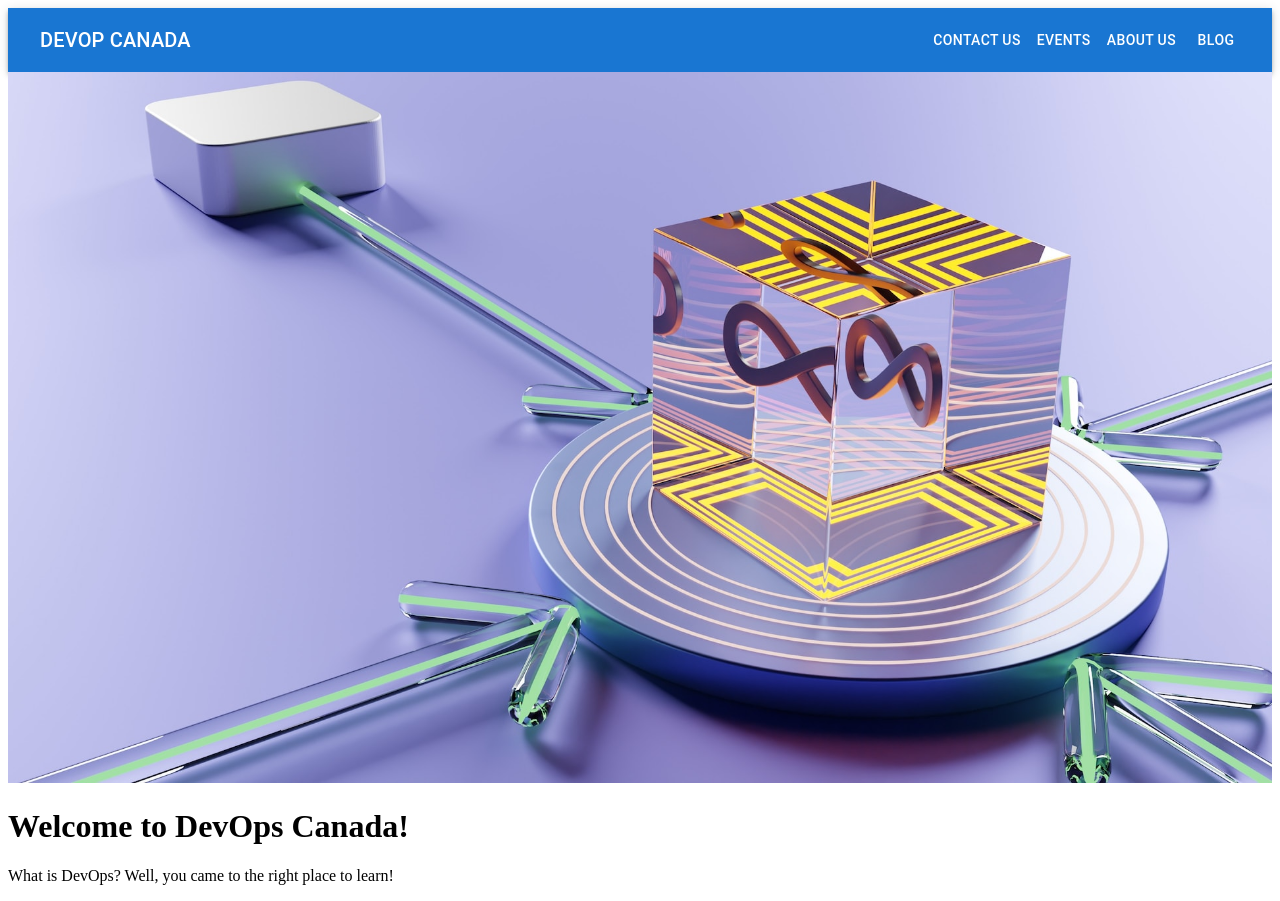
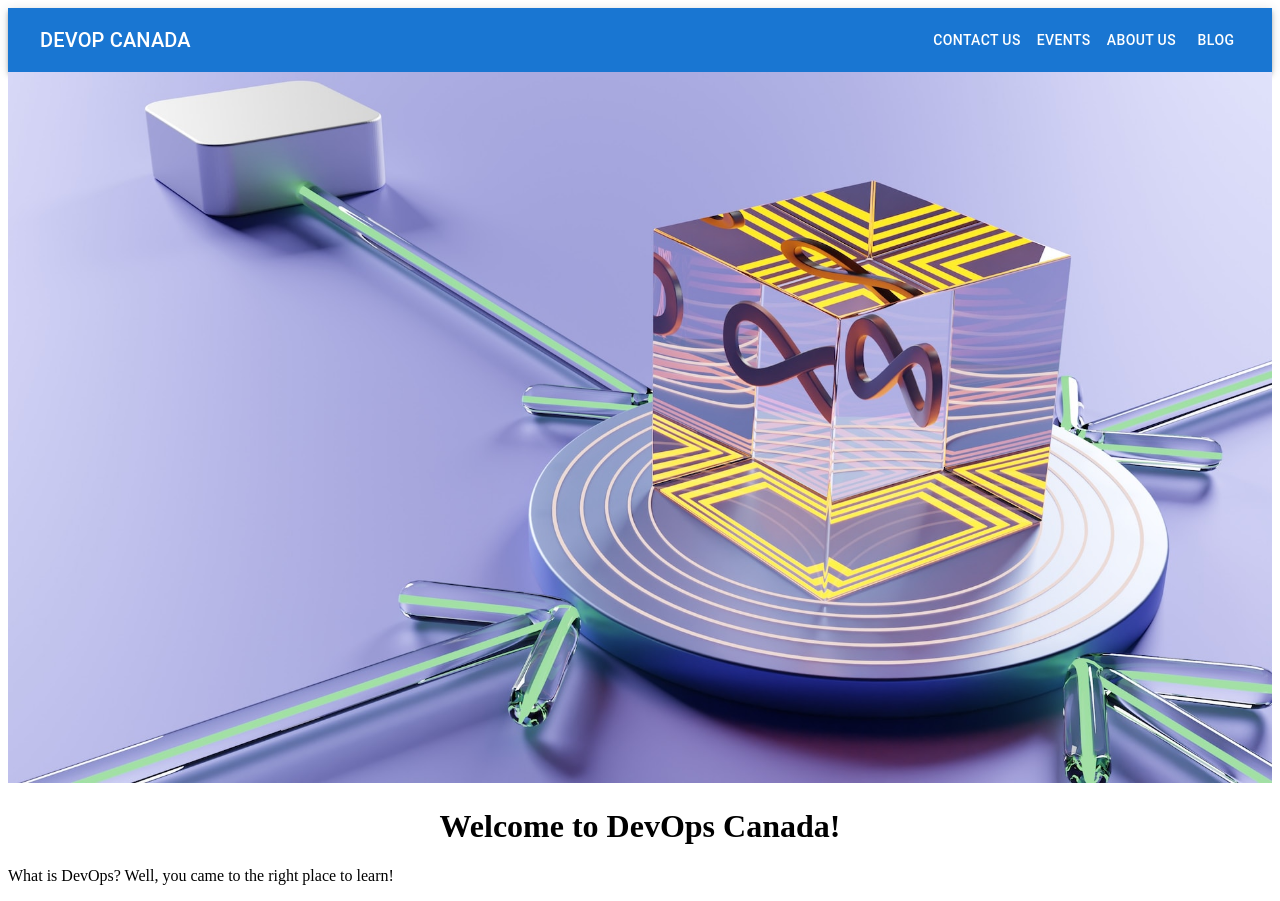
Before and after one commit to Bruce-liushaopeng/DevOp-Canada, a React (Vite) app: page / in a window 1280 px wide. Built offline with nearby package versions, Linux system fonts and the light colour scheme.

Commit message:
feat: center h1 tag

```diff
--- a/src/pages/Home.jsx
+++ b/src/pages/Home.jsx
@@ -3,10 +3,9 @@ import React from "react";
 function Home() {
   return (
     <div>
-      {/* <img src="./img/banner.jpg"/> */}
       <img src="./img/banner.jpg" style={{ width: "100%", height: "auto" }} />
 
-      <h1>Welcome to DevOps Canada!</h1>
+      <h1 style={{ textAlign: "center" }}>Welcome to DevOps Canada!</h1>
       <p>What is DevOps? Well, you came to the right place to learn!</p>
     </div>
   );
```
